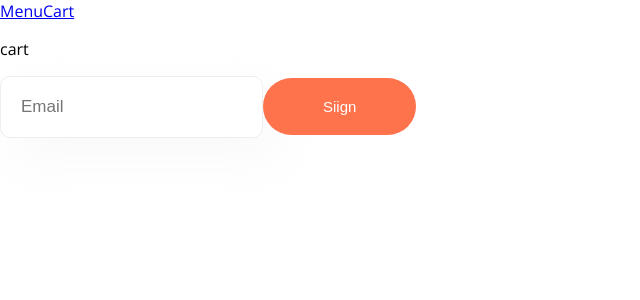
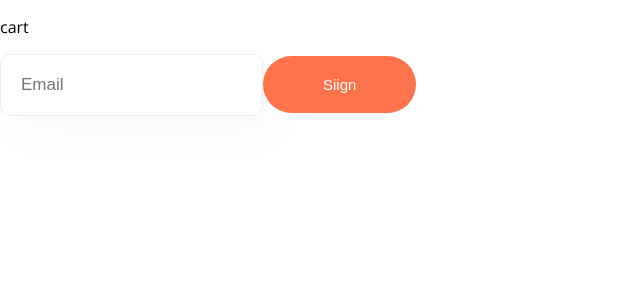
Before and after one commit to Immeo/pizza-app-react-ts, a React (Vite) app: page /cart in a window 1280 px wide. Shown: the top 300 px of the page, without its empty margins (0-640 px from the left). Built offline with nearby package versions, Linux system fonts and the light colour scheme.

Commit message:
11-add Outlet

```diff
--- a/src/main.tsx
+++ b/src/main.tsx
@@ -10,12 +10,18 @@ import Menu from './pages/Menu/Menu.tsx';
 const router = createBrowserRouter([
 	{
 		path: '/',
-		element: <Menu />
+		children: [
+			{
+				index: true,
+				element: <Menu />
+			},
+			{
+				path: 'cart',
+				element: <Cart />
+			}
+		]
 	},
-	{
-		path: '/cart',
-		element: <Cart />
-	},
+
 	{
 		path: '*',
 		element: <Error />
--- a/src/pages/Cart/Cart.tsx
+++ b/src/pages/Cart/Cart.tsx
@@ -1,12 +1,6 @@
-import { Link } from 'react-router-dom';
-
 function Cart() {
 	return (
 		<div>
-			<nav>
-				<Link to='/'>Menu</Link>
-				<Link to='/cart'>Cart</Link>
-			</nav>
 			<p>cart</p>
 		</div>
 	);
--- a/src/pages/Menu/Menu.tsx
+++ b/src/pages/Menu/Menu.tsx
@@ -1,15 +1,5 @@
-import { Link } from 'react-router-dom';
-
 function Menu() {
-	return (
-		<>
-			<nav>
-				<Link to='/'>Menu</Link>
-				<Link to='/cart'>Cart</Link>
-			</nav>
-			menu
-		</>
-	);
+	return <>menu</>;
 }
 
 export default Menu;
```
Also changed, not shown: src/layout/Menu/Menu.tsx (added, +17 -0 lines).
